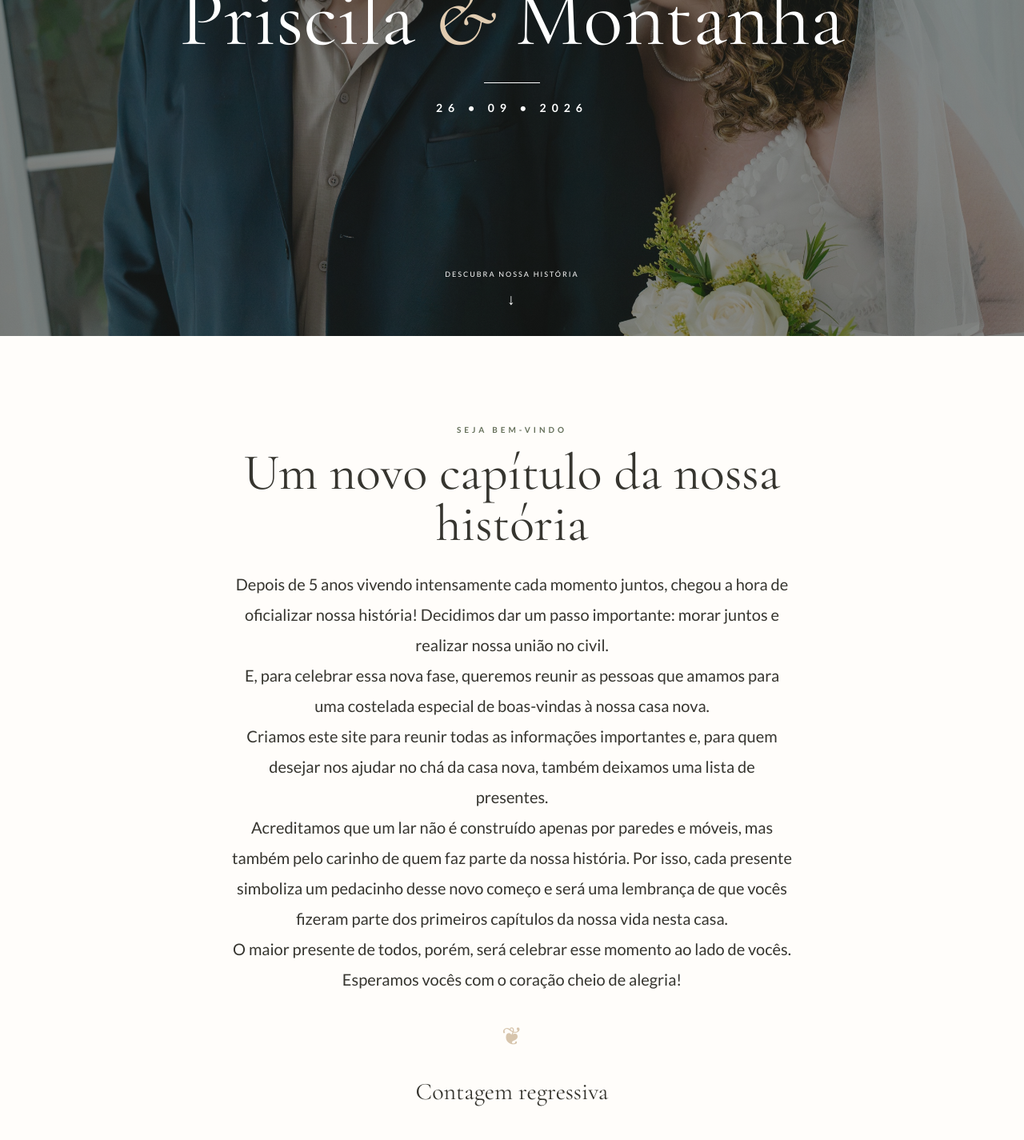
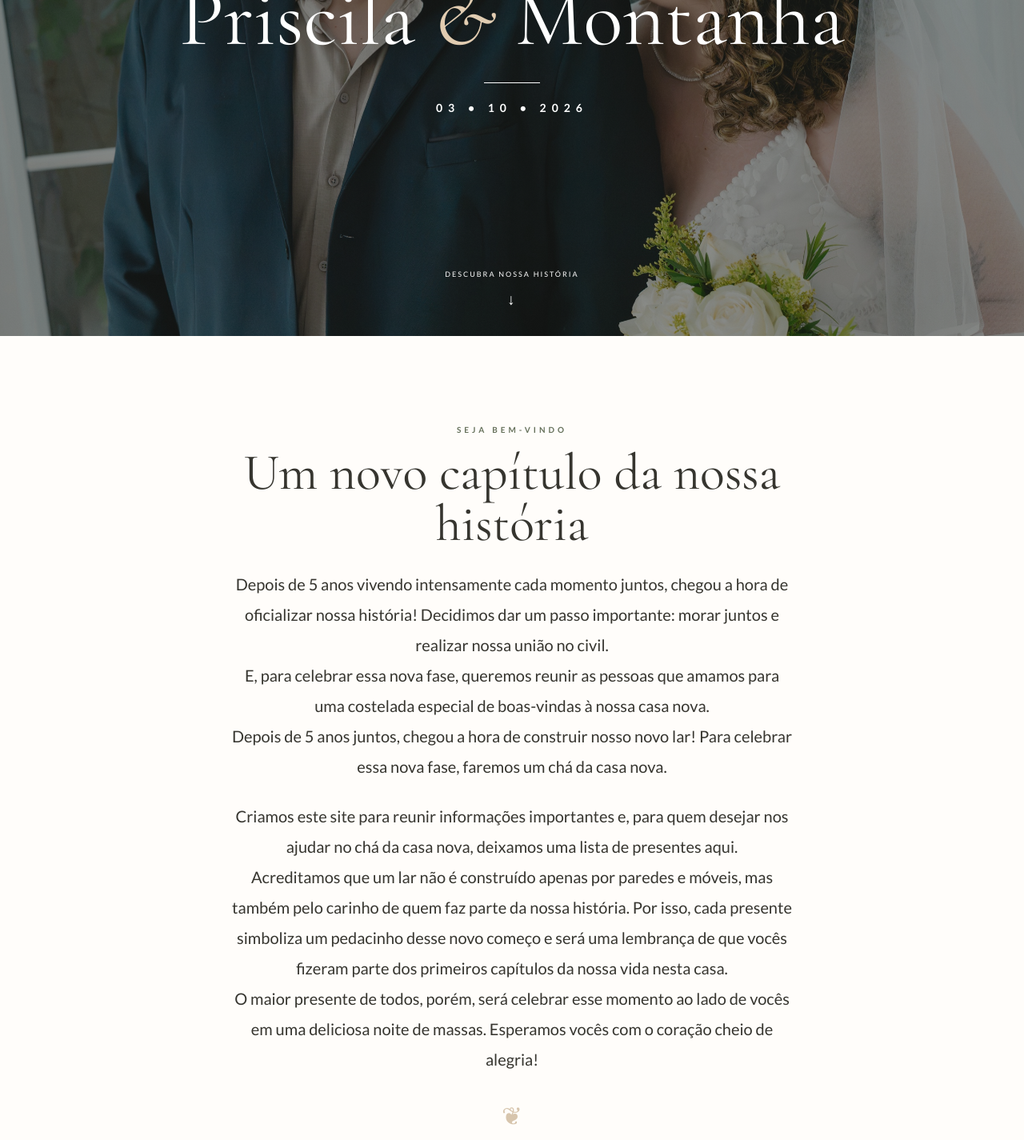
Before and after one commit to pamgaiguer/priscila-montanha-casamento, a Next.js app: page / in a window 1280 px wide. Shown: the part 380-1805 px from the top of the page at 80% size. Built offline with nearby package versions, Linux system fonts and the light colour scheme.

Commit message:
feat(new infos): data changed

```diff
--- a/app/page.tsx
+++ b/app/page.tsx
@@ -1,7 +1,7 @@
 "use client";
 
+import Image from "next/image";
 import { useEffect, useState } from "react";
-import Image from "next/image";
 
 import { giftItems, isRealGift, isTestGift, MIN_PLAYFUL_GIFT_PRICE, MIN_TEST_GIFT_PRICE, TEST_CHECKOUT_ENABLED } from "@/lib/gifts";
 
@@ -31,7 +31,7 @@ function FamilySlider() {
 }
 
 function Countdown() {
-  const wedding = new Date("2026-09-26T16:00:00-03:00").getTime();
+  const wedding = new Date("2026-10-03T16:00:00-03:00").getTime();
   const [parts, setParts] = useState([0, 0, 0, 0]);
   useEffect(() => {
     const tick = () => {
@@ -105,20 +105,29 @@ export default function Home() {
     <section id="inicio" className="hero">
       <Image src="/photos/site-hero-v2.jpg" alt="Priscila e Montanha juntos no ensaio" fill sizes="100vw" priority />
       <div className="heroShade" />
-      <div className="heroContent"><p>Vamos nos casar</p><h1>Priscila <span>&</span> Montanha</h1><div className="line"/><h2>26 • 09 • 2026</h2><button onClick={() => go("casal")}>Descubra nossa história <b>↓</b></button></div>
+      <div className="heroContent"><p>Chá da Casa Nova</p><h1>Priscila <span>&</span> Montanha</h1><div className="line"/><h2>03 • 10 • 2026</h2><button onClick={() => go("casal")}>Descubra nossa história <b>↓</b></button></div>
     </section>
 
-    <section className="welcome section"><p className="eyebrow">SEJA BEM-VINDO</p><h2>Um novo capítulo da nossa história</h2><p>Depois de 5 anos vivendo intensamente cada momento juntos, chegou a hora de oficializar nossa história! Decidimos dar um passo importante: morar juntos e realizar nossa união no civil.</p><p>E, para celebrar essa nova fase, queremos reunir as pessoas que amamos para uma costelada especial de boas-vindas à nossa casa nova.</p><p>Criamos este site para reunir todas as informações importantes e, para quem desejar nos ajudar no chá da casa nova, também deixamos uma lista de presentes.</p><p>Acreditamos que um lar não é construído apenas por paredes e móveis, mas também pelo carinho de quem faz parte da nossa história. Por isso, cada presente simboliza um pedacinho desse novo começo e será uma lembrança de que vocês fizeram parte dos primeiros capítulos da nossa vida nesta casa.</p><p>O maior presente de todos, porém, será celebrar esse momento ao lado de vocês. Esperamos vocês com o coração cheio de alegria!</p><div className="flourish">❦</div><h3>Contagem regressiva</h3><Countdown /></section>
+    <section className="welcome section"><p className="eyebrow">SEJA BEM-VINDO</p><h2>Um novo capítulo da nossa história</h2><p>Depois de 5 anos vivendo intensamente cada momento juntos, chegou a hora de oficializar nossa história! Decidimos dar um passo importante: morar juntos e realizar nossa união no civil.</p><p>E, para celebrar essa nova fase, queremos reunir as pessoas que amamos para uma costelada especial de boas-vindas à nossa casa nova.</p>
+    <p>Depois de 5 anos juntos, chegou a hora de construir nosso novo lar! Para celebrar essa nova fase, faremos um chá da casa nova.</p>
+    <br/>
+    <p>Criamos este site para reunir informações importantes e, para quem desejar nos ajudar no chá da casa nova, deixamos uma lista de presentes aqui.</p>
+    <p>Acreditamos que um lar não é construído apenas por paredes e móveis, mas também pelo carinho de quem faz parte da nossa história. Por isso, cada presente simboliza um pedacinho desse novo começo e será uma lembrança de que vocês fizeram parte dos primeiros capítulos da nossa vida nesta casa.</p>
+    <p>O maior presente de todos, porém, será celebrar esse momento ao lado de vocês em uma deliciosa noite de massas. Esperamos vocês com o coração cheio de alegria!</p>
+    <div className="flourish">❦</div><h3>Contagem regressiva</h3><Countdown /></section>
 
     <section id="casal" className="split section"><div className="photoStack"><Image className="photoMain" src="/photos/site-story.jpg" alt="Priscila e Montanha juntos" width={1200} height={1800} sizes="(max-width: 900px) 86vw, 43vw"/><div className="photoAccent"/></div><div className="story"><p className="eyebrow">O CASAL</p><h2>Uma história escrita a dois</h2><p>Algumas histórias começam quando menos se espera. A nossa começou logo após o lockdown da pandemia, quando nossos caminhos se cruzaram em um show.</p><p>Entre música, boas conversas e um simples “até logo”, nasceu uma história que mudaria nossas vidas.</p><p>Depois vieram o primeiro encontro, o companheirismo e a certeza de que sempre haveria alguém para acreditar nos sonhos do outro.</p><p>Enquanto cada um construía o próprio caminho, também nascia um sonho em comum: construir um lar, formar uma família e compartilhar a vida.</p><p>Com o tempo, morar juntos deixou de ser apenas um plano e se tornou o próximo passo natural. No Dia dos Namorados de 2026, um pedido de noivado tornou esse sonho ainda mais especial.</p><p>Agora, chegou a hora de escrever um novo capítulo! E não poderíamos imaginar uma forma melhor de começar essa nova fase do que celebrando ao lado das pessoas que amamos.</p><span className="signature">P & M</span></div></section>
 
-    <section id="cerimonia" className="event"><div className="eventCard"><p className="eyebrow">O GRANDE DIA</p><h2>Cerimônia & Festa</h2><div className="dateBadge"><span>SETEMBRO</span><strong>26</strong><small>2026</small></div><p>Sábado, às 16 horas</p><h3>Espaço Jardim das Oliveiras</h3><p>Estrada das Flores, 1200<br/>São Paulo — SP</p><a href="https://maps.google.com" target="_blank" rel="noreferrer">VER NO MAPA</a></div></section>
+    <section id="cerimonia" className="event"><div className="eventCard"><p className="eyebrow">O GRANDE DIA</p><h2>Chá da casa nova</h2>
+    <div className="dateBadge"><span>OUTUBRO</span><strong>03</strong><small>2026</small></div><h3>Sábado, às 18 horas</h3>
+    <p>Rua Raul de Carvalho, 1148 - Boa Vista<br/>São José do Rio Preto - SP</p>
+    <a href="https://maps.app.goo.gl/7bSQhZm7s8hqoEPX6" target="_blank" rel="noreferrer">VER NO MAPA</a></div></section>
 
     <section id="presentes" className="giftsBand"><div className="section gifts"><p className="eyebrow">COM CARINHO</p><h2>Lista de presentes</h2><p>O melhor presente é ter você ao nosso lado. Se quiser contribuir, escolha uma ou mais das nossas sugestões.</p><div className="giftNotice"><strong>Presentes simbólicos</strong><span>Os itens abaixo são simbólicos e os valores representam contribuições financeiras aos noivos.</span></div><div className="giftToolbar"><div><label htmlFor="gift-order">Ordenar por</label><select id="gift-order" value={giftOrder} onChange={(event) => setGiftOrder(event.target.value)}><option value="default">Nossa seleção</option><option value="highest">Maior preço</option><option value="lowest">Menor preço</option></select></div></div><div className="giftGrid"><header className="giftGroupHeading"><span>PARA O NOVO LAR</span><h3>Presentes para a casa nova</h3><p>Opções clássicas para quem prefere presentear de um jeito mais tradicional.</p></header>{practicalGifts.map(renderGift)}<FamilySlider /><header className="giftGroupHeading giftGroupHeadingPlayful"><span>COM A CARA DOS NOIVOS</span><h3>Presentes selecionados ESPECIALMENTE para o casal </h3><p>Contribuições simbólicas escolhidas com carinho e uma pitada do nosso bom humor.</p></header>{playfulGifts.map(renderGift)}</div></div></section>
 
-    <section id="dicas" className="section tips"><p className="eyebrow">PARA VOCÊS</p><h2>Dicas importantes</h2><div className="cards"><article><span>⌂</span><h3>Onde ficar</h3><p>Selecionamos algumas opções de hospedagem próximas ao local.</p><button>VER SUGESTÕES</button></article><article><span>♧</span><h3>Trajes</h3><p>O estilo da celebração será esporte fino. Venha confortável para festejar!</p><button>SAIBA MAIS</button></article><article><span>✦</span><h3>Salão de beleza</h3><p>Confira nossas indicações para se preparar com tranquilidade.</p><button>VER INDICAÇÕES</button></article></div></section>
+    {/* <section id="dicas" className="section tips"><p className="eyebrow">PARA VOCÊS</p><h2>Dicas importantes</h2><div className="cards"><article><span>⌂</span><h3>Onde ficar</h3><p>Selecionamos algumas opções de hospedagem próximas ao local.</p><button>VER SUGESTÕES</button></article><article><span>♧</span><h3>Trajes</h3><p>O estilo da celebração será esporte fino. Venha confortável para festejar!</p><button>SAIBA MAIS</button></article><article><span>✦</span><h3>Salão de beleza</h3><p>Confira nossas indicações para se preparar com tranquilidade.</p><button>VER INDICAÇÕES</button></article></div></section> */}
 
-    <section id="presenca" className="rsvp section"><div><p className="eyebrow">RSVP</p><h2>Confirme sua presença</h2><p>Ter você conosco tornará esse dia ainda mais especial. Confirme até 26 de agosto de 2026.</p></div><form onSubmit={(e)=>{e.preventDefault();setSent("Presença confirmada! Esperamos você por lá ♡");}}><label>Seu nome completo<input required placeholder="Digite seu nome"/></label><label>Você estará presente?<select required defaultValue=""><option value="" disabled>Selecione uma opção</option><option>Sim, estarei presente</option><option>Infelizmente não poderei ir</option></select></label><label>Número de acompanhantes<input type="number" min="0" placeholder="0"/></label><button>CONFIRMAR PRESENÇA</button>{sent && <p className="success">{sent}</p>}</form></section>
+    {/* <section id="presenca" className="rsvp section"><div><p className="eyebrow">RSVP</p><h2>Confirme sua presença</h2><p>Ter você conosco tornará esse dia ainda mais especial. Confirme até 26 de agosto de 2026.</p></div><form onSubmit={(e)=>{e.preventDefault();setSent("Presença confirmada! Esperamos você por lá ♡");}}><label>Seu nome completo<input required placeholder="Digite seu nome"/></label><label>Você estará presente?<select required defaultValue=""><option value="" disabled>Selecione uma opção</option><option>Sim, estarei presente</option><option>Infelizmente não poderei ir</option></select></label><label>Número de acompanhantes<input type="number" min="0" placeholder="0"/></label><button>CONFIRMAR PRESENÇA</button>{sent && <p className="success">{sent}</p>}</form></section> */}
 
     {cart.length > 0 && <button className="cartButton" onClick={() => setCartOpen(true)}><span>♡</span> Ver carrinho <b>{cart.length}</b></button>}
 
@@ -126,6 +135,6 @@ export default function Home() {
 
     <section id="recados" className="messages"><div className="section"><p className="eyebrow">DEIXE SEU CARINHO</p><h2>Recados para os noivos</h2><form onSubmit={(e)=>{e.preventDefault();setSent("Seu recado foi enviado com carinho ♡");}}><input required placeholder="Seu nome"/><textarea required placeholder="Escreva uma mensagem para o casal" rows={4}/><button>ENVIAR RECADO</button>{sent && <p className="success">{sent}</p>}</form><div className="notes"><blockquote>“Que essa nova etapa seja repleta de amor e cumplicidade. Estamos contando os dias!”<cite>— Família e amigos</cite></blockquote><blockquote>“Desejamos uma vida inteira de aventuras, risadas e muito amor.”<cite>— Convidados especiais</cite></blockquote></div></div></section>
 
-    <footer><div className="monogram">P <i>&</i> M</div><p>26 • 09 • 2026</p><small>Feito com amor para celebrar uma história inesquecível.</small><button onClick={() => go("inicio")}>↑</button></footer>
+    <footer><div className="monogram">P <i>&</i> M</div><p>03 • 10 • 2026</p><small>Feito com amor para celebrar uma história inesquecível.</small><button onClick={() => go("inicio")}>↑</button></footer>
   </main>;
 }
```
